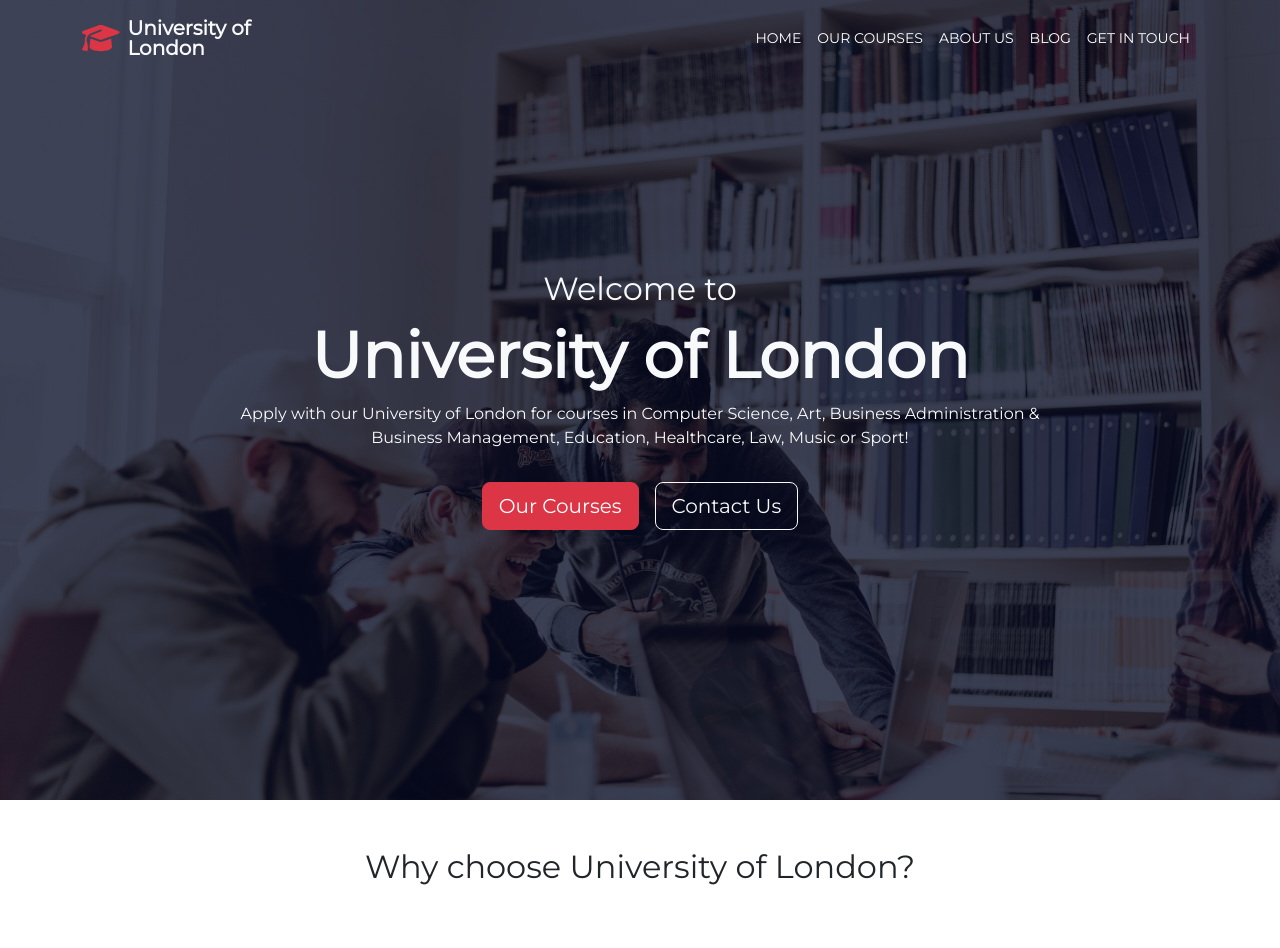
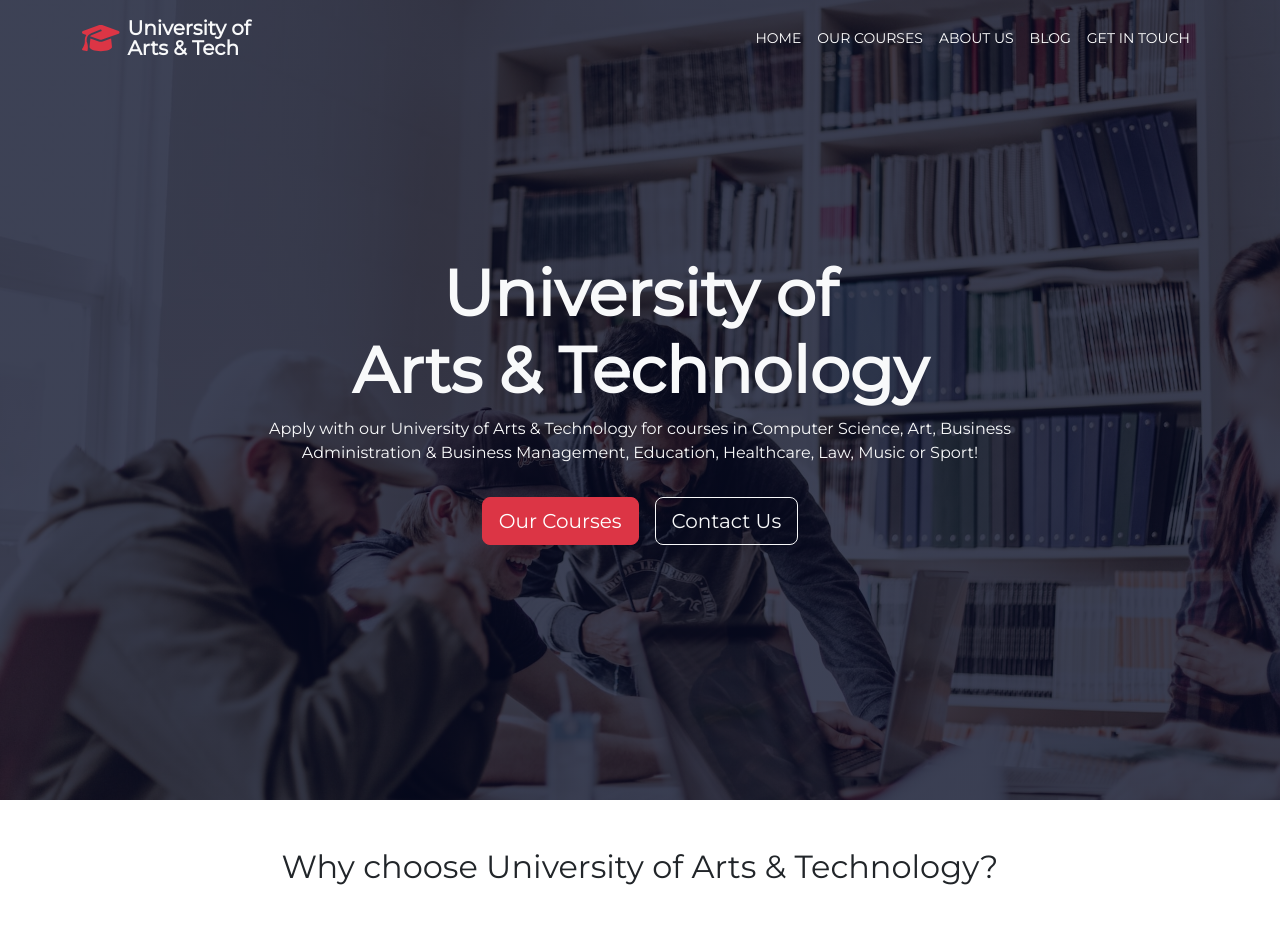
Before and after one commit to Ionut-Cora/react-university-website, a React (Create React App) app: page /#/ in a window 1280 px wide. Shown: the top 948 px of the page. Built offline with nearby package versions, Linux system fonts and the light colour scheme.

Commit message:
project name change

```diff
--- a/public/index.html
+++ b/public/index.html
@@ -24,7 +24,7 @@
       work correctly both with client-side routing and a non-root public URL.
       Learn how to configure a non-root public URL by running `npm run build`.
     -->
-    <title>University of London</title>
+    <title>University of Arts & Technology</title>
   </head>
   <body>
     <noscript>You need to enable JavaScript to run this app.</noscript>
--- a/src/App.js
+++ b/src/App.js
@@ -23,7 +23,7 @@
               <span className='mx-2 text-light lh-1 fw-semibold'>
                 University of
                 <br></br>
-                London
+                Arts & Tech
               </span>
             </Link>
           </Navbar.Brand>
--- a/src/components/ChooseSection/ChooseSection.jsx
+++ b/src/components/ChooseSection/ChooseSection.jsx
@@ -8,7 +8,7 @@
   return (
     <div className='choose-section'>
         <div className="container">
-            <h2 className='text-center mb-5'>Why choose University of London?</h2>
+            <h2 className='text-center mb-5'>Why choose University of Arts & Technology?</h2>
             <div className='row g-4'>
                 <div className='col-lg-4'>
                     <Card className='d-flex align-items-center border-0 h-100'>
--- a/src/pages/Home/Home.jsx
+++ b/src/pages/Home/Home.jsx
@@ -35,9 +35,8 @@
     <div className='home-page'>
         <header className='h-100 min-vh-100 d-flex align-items-center text-light'>
             <div className='container d-flex flex-column align-items-center'>
-                <h2>Welcome to</h2>
-                <h1 className='text-center fw-semibold'>University of London</h1>
-                <p className='text-center'>Apply with our University of London for courses in Computer Science, Art, Business Administration & Business Management, Education, Healthcare, Law, Music or Sport!</p>
+                <h1 className='text-center fw-semibold'>University of <br /> Arts & Technology</h1>
+                <p className='text-center'>Apply with our University of Arts & Technology for courses in Computer Science, Art, Business Administration & Business Management, Education, Healthcare, Law, Music or Sport!</p>
                 <div className='d-flex flex-column flex-sm-row align-items-center mt-md-3'>
                     <Link to="/courses">
                         <button type='button' className='btn btn-danger btn-lg mx-0 mx-sm-2 my-2 my-sm-0'>Our Courses</button>
```
